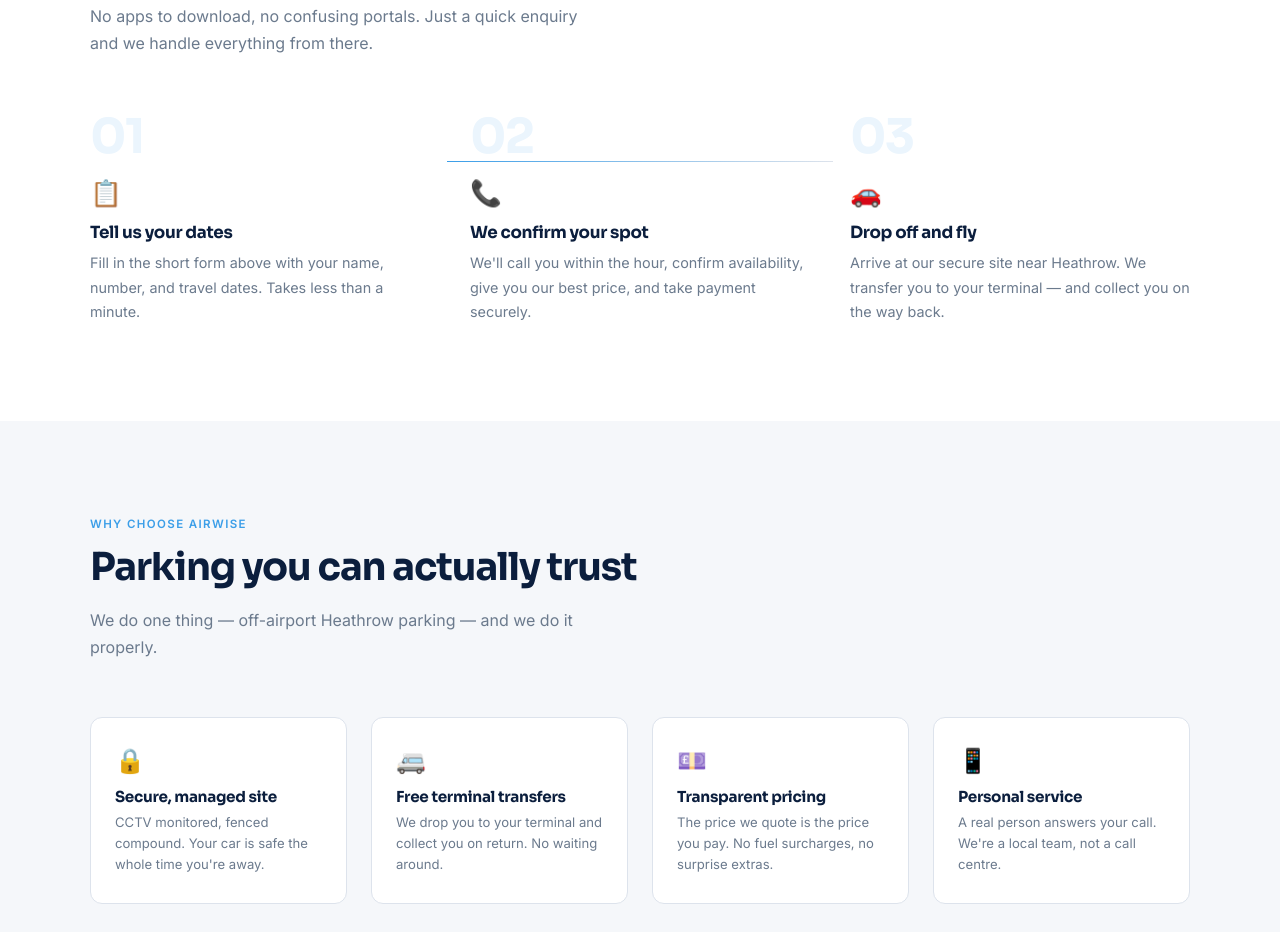
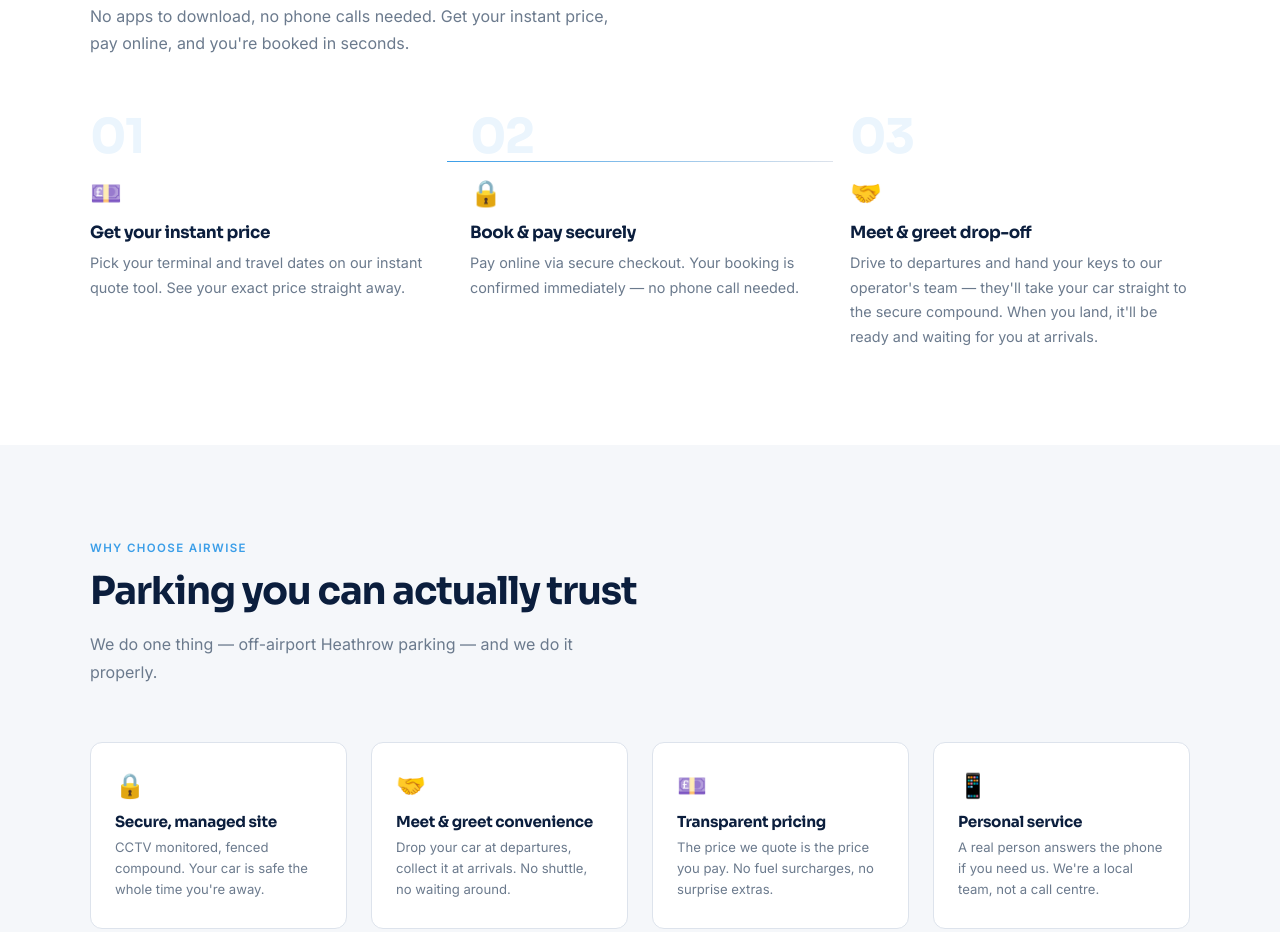
Before and after one commit to Mike-L0wrey/airwise-parking, a website: page index .html in a window 1280 px wide. Shown: the part 983-1915 px from the top of the page. Drawn offline with Linux system fonts and the light colour scheme.

Commit message:
Fix outdated booking process copy on homepage and quote page
- Replaced phone-confirmation and shuttle-transfer copy with accurate meet-and-greet process
- Updated hero, "How it works" steps, and trust card
- Fixed circular callback link on quote.html footer

```diff
--- a/index.html
+++ b/index .html
@@ -537,9 +537,9 @@
   <div class="hero-inner">
     <div class="hero-text">
       <h1>Heathrow parking,<br /><em>sorted before you fly.</em></h1>
-      <p>Secure, affordable off-airport parking near Heathrow. Free transfer to your terminal. No stress, no surprises — just a smooth start to your trip.</p>
+      <p>Secure, affordable meet-and-greet parking near Heathrow. Drop your car at departures — we take care of the rest. No stress, no surprises — just a smooth start to your trip.</p>
       <div class="hero-badges">
-        <span class="badge"><span class="badge-dot"></span>Free transfer included</span>
+        <span class="badge"><span class="badge-dot"></span>Meet &amp; greet drop-off</span>
         <span class="badge"><span class="badge-dot"></span>All terminals covered</span>
         <span class="badge"><span class="badge-dot"></span>No hidden fees</span>
       </div>
@@ -560,26 +560,26 @@
   <div class="section-inner">
     <div class="section-label">Simple process</div>
     <h2 class="section-title">Three steps to sorted</h2>
-    <p class="section-sub">No apps to download, no confusing portals. Just a quick enquiry and we handle everything from there.</p>
+    <p class="section-sub">No apps to download, no phone calls needed. Get your instant price, pay online, and you're booked in seconds.</p>
     <div class="steps-wrap">
       <div class="steps">
         <div class="step">
           <div class="step-num">01</div>
-          <div class="step-icon">📋</div>
-          <h3>Tell us your dates</h3>
-          <p>Fill in the short form above with your name, number, and travel dates. Takes less than a minute.</p>
+          <div class="step-icon">💷</div>
+          <h3>Get your instant price</h3>
+          <p>Pick your terminal and travel dates on our instant quote tool. See your exact price straight away.</p>
         </div>
         <div class="step">
           <div class="step-num">02</div>
-          <div class="step-icon">📞</div>
-          <h3>We confirm your spot</h3>
-          <p>We'll call you within the hour, confirm availability, give you our best price, and take payment securely.</p>
+          <div class="step-icon">🔒</div>
+          <h3>Book &amp; pay securely</h3>
+          <p>Pay online via secure checkout. Your booking is confirmed immediately — no phone call needed.</p>
         </div>
         <div class="step">
           <div class="step-num">03</div>
-          <div class="step-icon">🚗</div>
-          <h3>Drop off and fly</h3>
-          <p>Arrive at our secure site near Heathrow. We transfer you to your terminal — and collect you on the way back.</p>
+          <div class="step-icon">🤝</div>
+          <h3>Meet &amp; greet drop-off</h3>
+          <p>Drive to departures and hand your keys to our operator's team — they'll take your car straight to the secure compound. When you land, it'll be ready and waiting for you at arrivals.</p>
         </div>
       </div>
     </div>
@@ -599,9 +599,9 @@
         <p>CCTV monitored, fenced compound. Your car is safe the whole time you're away.</p>
       </div>
       <div class="trust-card">
-        <div class="icon">🚐</div>
-        <h4>Free terminal transfers</h4>
-        <p>We drop you to your terminal and collect you on return. No waiting around.</p>
+        <div class="icon">🤝</div>
+        <h4>Meet &amp; greet convenience</h4>
+        <p>Drop your car at departures, collect it at arrivals. No shuttle, no waiting around.</p>
       </div>
       <div class="trust-card">
         <div class="icon">💷</div>
@@ -611,7 +611,7 @@
       <div class="trust-card">
         <div class="icon">📱</div>
         <h4>Personal service</h4>
-        <p>A real person answers your call. We're a local team, not a call centre.</p>
+        <p>A real person answers the phone if you need us. We're a local team, not a call centre.</p>
       </div>
     </div>
   </div>
```
Also changed, not shown: quote.html (+1 -1 lines), 1 other file.
